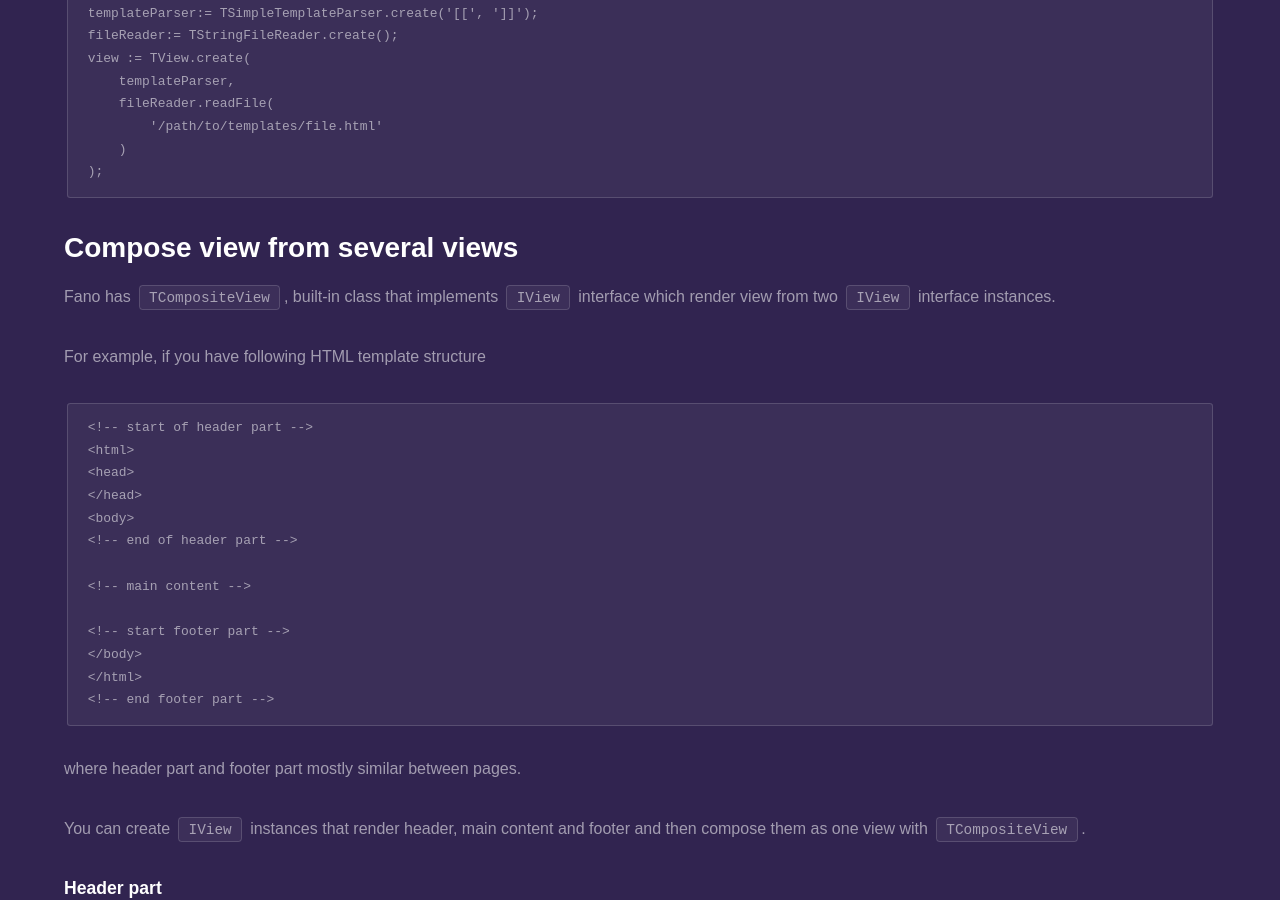
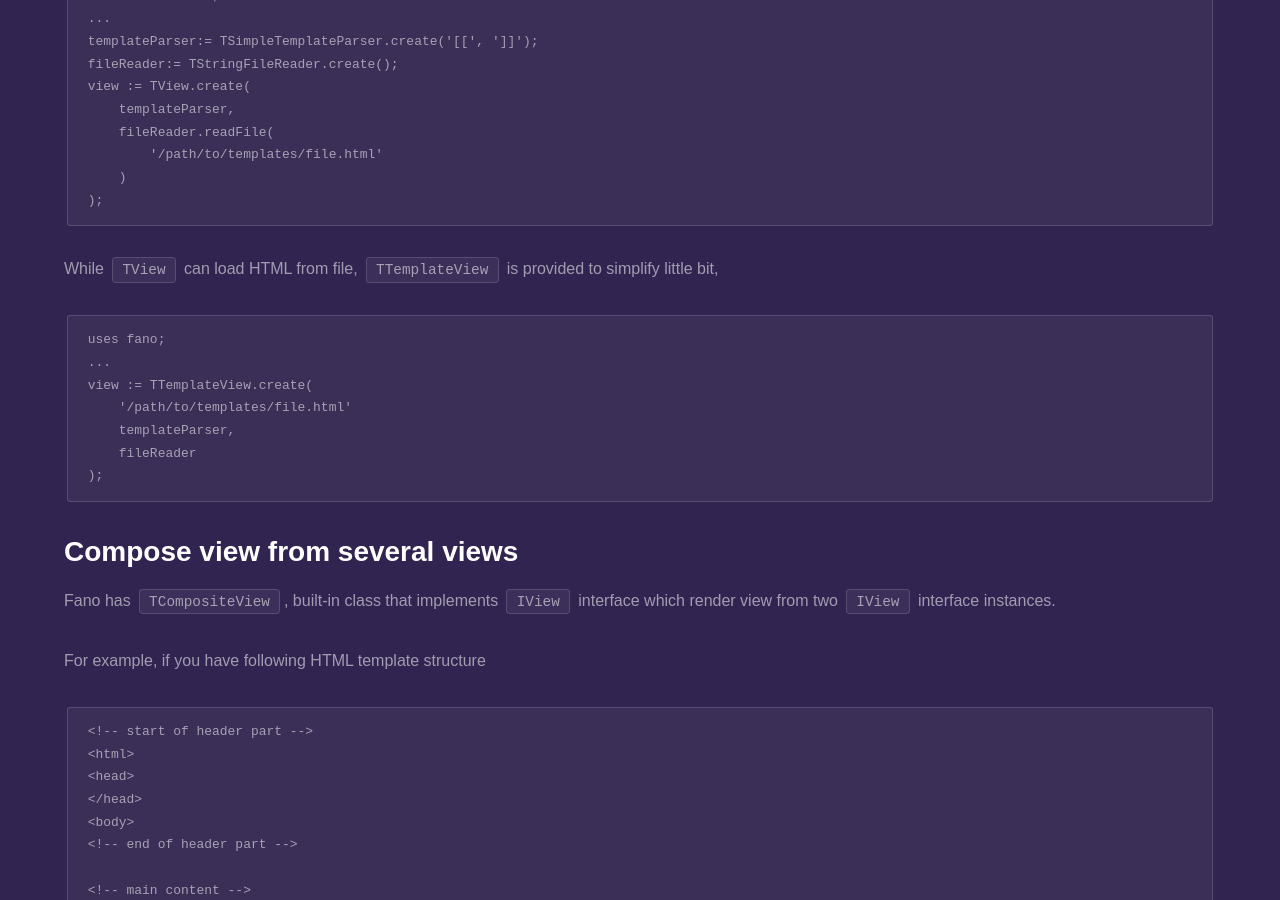
Before and after one commit to fanoframework/fanoframework.github.io, a Jekyll site: the page built from working-with-views/index.md, in a window 1280 px wide and 900 px high, scrolled down 2645 px. Built offline with Jekyll 4.4.1, drawn with Linux system fonts in a browser that asks for light colours; our own code applies the rules of GitHub Pages for plain Markdown files; some of the changed text lies outside the part shown.

Commit message:
add content on TTemplateView

````diff
--- a/working-with-views/index.md
+++ b/working-with-views/index.md
@@ -37,6 +37,7 @@
 Fano provides some built-in classes implementing `IView` interface which you can use to work with HTML template to display web application response.
 
 - `TView`, class that display view from HTML template string.
+- `TTemplateView`, class that display view from HTML template file.
 - `TCompositeView`, class that display view from two other `IView` instance. This is provided so we can compose several views as one. For example display
 template consist of header, main content and footer.
 - `TNullView` class implements `IView` but does nothing. This class is provide
@@ -108,6 +109,18 @@
     fileReader.readFile(
         '/path/to/templates/file.html'
     )
+);
+```
+
+While `TView` can load HTML from file, `TTemplateView` is provided to simplify little bit,
+
+```
+uses fano;
+...
+view := TTemplateView.create(
+    '/path/to/templates/file.html'
+    templateParser,
+    fileReader
 );
 ```
 
````
